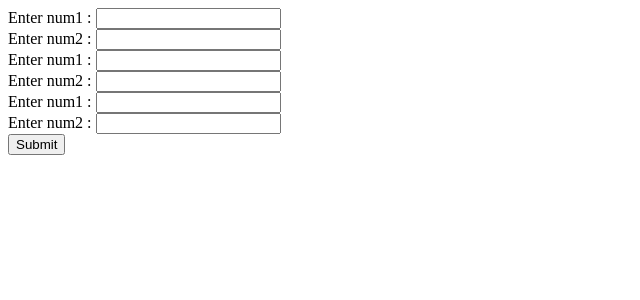
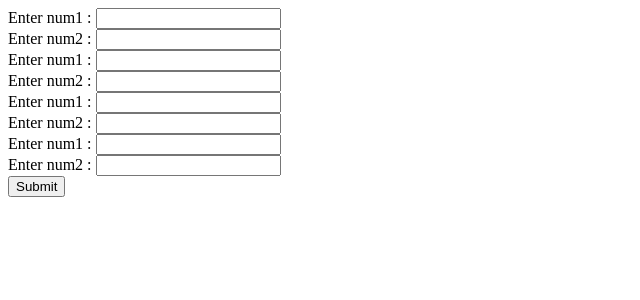
Before and after one commit to MUHAMMADALYAN/MyProject, a Django app: template templates/home.html in a window 1280 px wide. Shown: the top 300 px of the page, without its empty margins (0-640 px from the left). Run offline with Django 3.2, Linux system fonts and the light colour scheme; the template is opened without the code that fills it, so the values that code supplies are empty; parts of the project's set-up code (start-up, migrations or seed data) failed here and were passed over.

Commit message:
html has been changed 2

```diff
--- a/templates/home.html
+++ b/templates/home.html
@@ -25,6 +25,9 @@
     Enter num1 : <input type="text" ,name='n1'><br>
     Enter num2 : <input type="text" ,name='n2'><br>
 
+    Enter num1 : <input type="text" ,name='n1'><br>
+    Enter num2 : <input type="text" ,name='n2'><br>
+
     <input type='submit'>
 </form>
 
```
